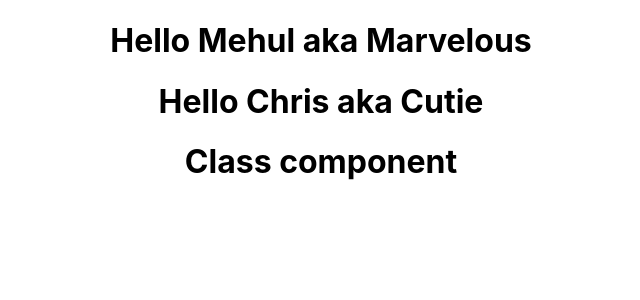
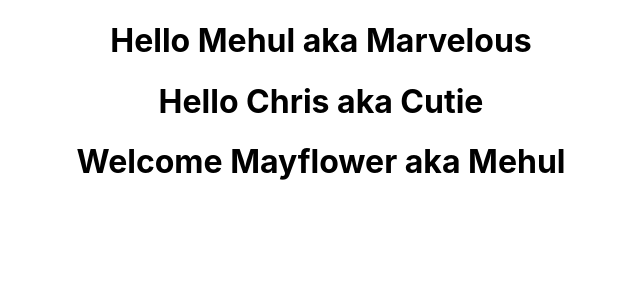
Before and after one commit to Azadmel/ReactFundas, a React (Create React App) app: page / in a window 1280 px wide. Shown: the top 300 px of the page, without its empty margins (319-959 px from the left). Built offline with nearby package versions, Linux system fonts and the light colour scheme.

Commit message:
Pass props into Welcome component

```diff
--- a/src/App.js
+++ b/src/App.js
@@ -8,7 +8,7 @@ function App() {
     <div className="App">
       <Greet name="Mehul" heroName="Marvelous"/>
       <Greet name="Chris" heroName="Cutie"/>
-      <Welcome></Welcome>
+      <Welcome name="Mehul" heroName="Mayflower"></Welcome>
     </div>
   );
 }
--- a/src/components/Welcome.js
+++ b/src/components/Welcome.js
@@ -2,7 +2,7 @@ import React, {Component} from 'react'
 
 class Welcome extends Component {
     render(){
-        return <h1>Class component</h1>
+        return <h1>Welcome {this.props.heroName} aka {this.props.name}</h1>
     }
 }
 
```
